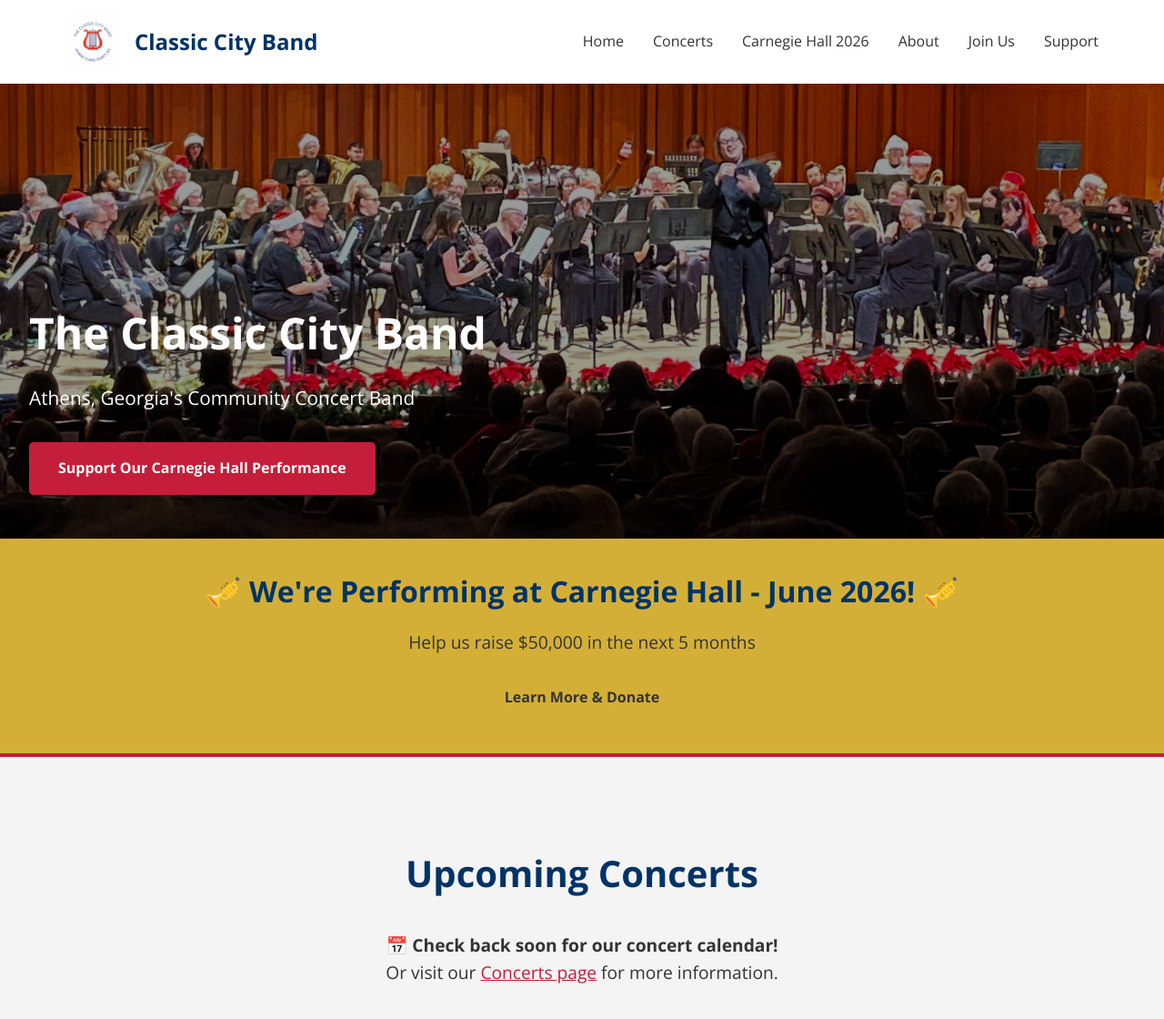
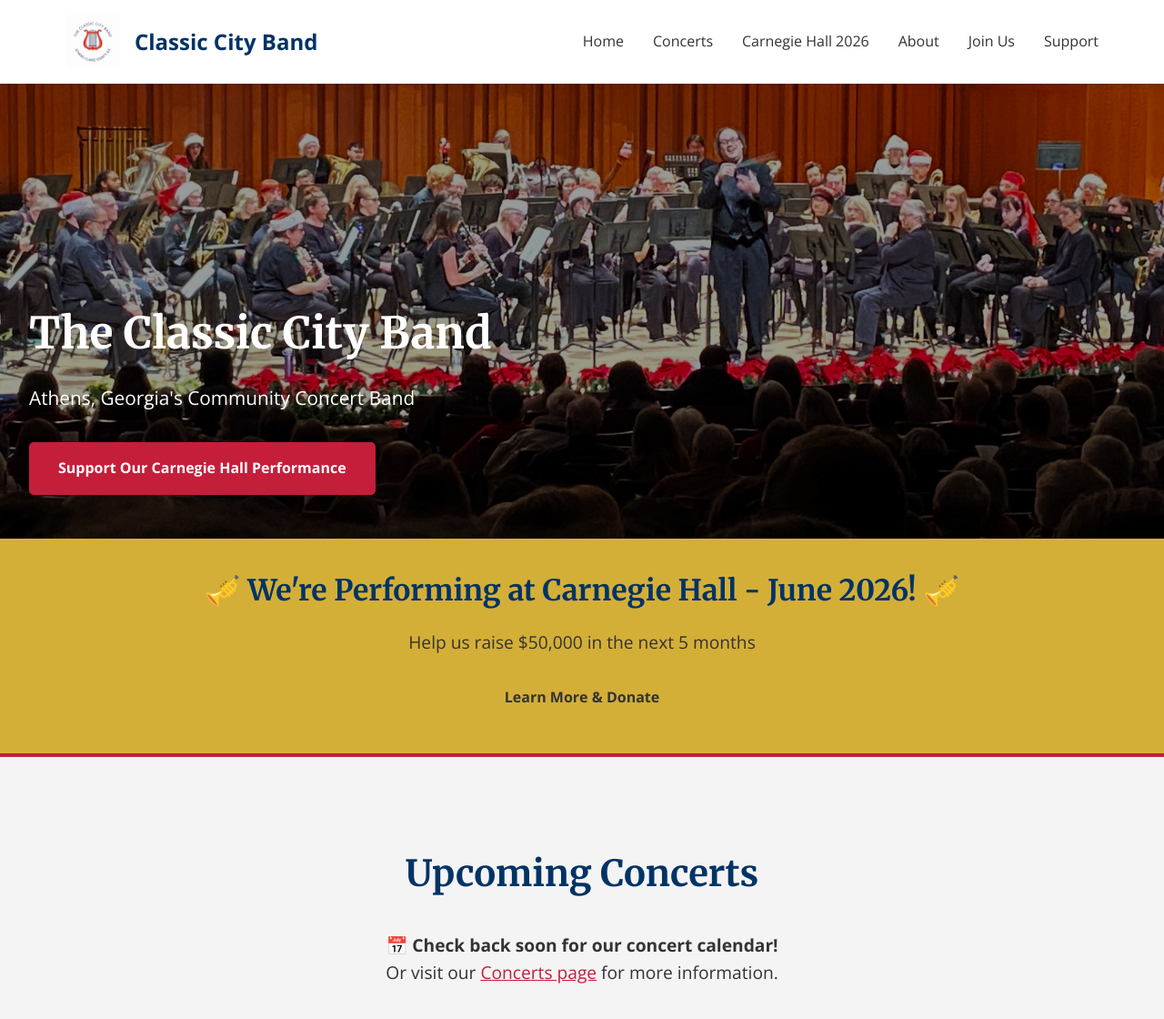
Before and after one commit to webmasterCCB/CCBwebsite, a Jekyll site: the page built from index.html, in a window 1280 px wide and 1400 px high. Shown: the top 1120 px of the window at 91% size. Built offline with Jekyll 4.4.1, drawn with Linux system fonts in a browser that asks for light colours.

Commit message:
Update style.css

```diff
--- a/assets/css/style.css
+++ b/assets/css/style.css
@@ -1,5 +1,4 @@
 /* Classic City Band - Main Styles */
-
 /* Import Google Fonts */
 @import url('https://fonts.googleapis.com/css2?family=Open+Sans:wght@400;600;700&family=Merriweather:wght@700&display=swap');
 
@@ -22,6 +21,11 @@ body {
   font-family: 'Open Sans', 'Helvetica Neue', Arial, sans-serif;
   line-height: 1.6;
   color: var(--dark-gray);
+}
+
+h1, h2, h3 {
+  font-family: 'Merriweather', Georgia, serif;
+  font-weight: 700;
 }
 
 /* Header */
```
